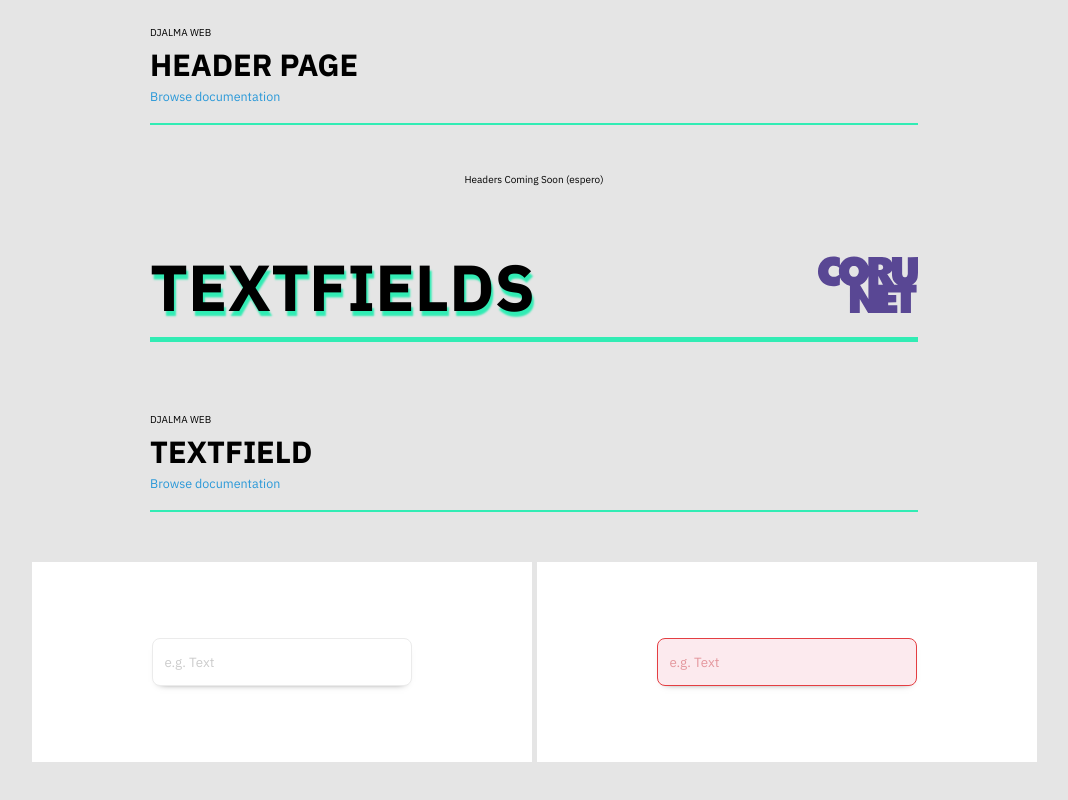
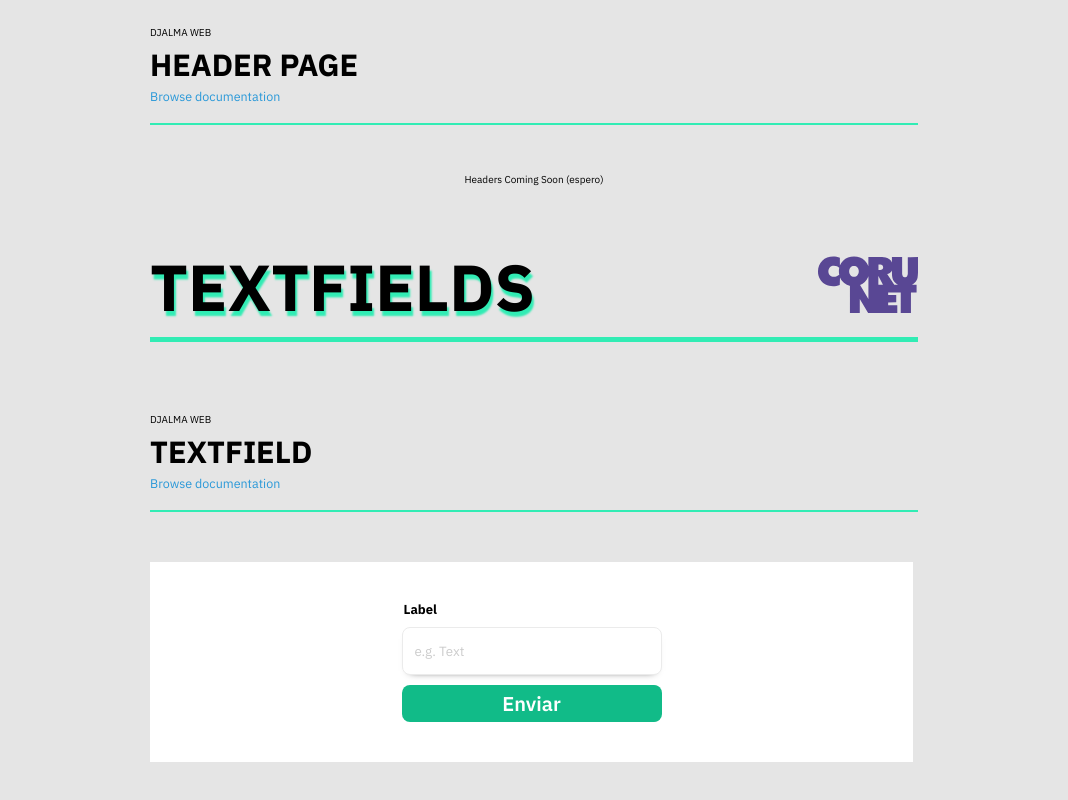
Before and after one commit to Guillx/n_djalma, a React (Create React App) app: page / in a window 1280 px wide. Shown: the part 3366-4166 px from the top of the page, without its empty margins (106-1174 px from the left). Built offline with nearby package versions, Linux system fonts and the light colour scheme.

Commit message:
textfield with validation and styles change when error

```diff
--- a/package.json
+++ b/package.json
@@ -9,6 +9,7 @@
     "prop-types": "^15.7.2",
     "react": "^17.0.2",
     "react-dom": "^17.0.2",
+    "react-hook-form": "^7.12.2",
     "react-router-dom": "^5.2.0",
     "react-scripts": "4.0.3",
     "sass": "^1.37.5",
--- a/src/components/textfields/Textfields.js
+++ b/src/components/textfields/Textfields.js
@@ -17,13 +17,13 @@ function Textfields() {
               placeholder="e.g. Text"
             />
           </div>
-          <div className="wrapper-textfield">
+          {/* <div className="wrapper-textfield">
             <TextFieldNoIcon
               className="tf-error"
               type="text"
               placeholder="e.g. Text"
             />
-          </div>
+          </div> */}
         </div>
       </div>
     </>
--- a/src/components/textfields/textfield/textfield-no-icon/TextfieldNoIcon.jsx
+++ b/src/components/textfields/textfield/textfield-no-icon/TextfieldNoIcon.jsx
@@ -1,7 +1,48 @@
+import { useForm } from "react-hook-form";
+
 export const TextFieldNoIcon = ({ className, type, placeholder }) => {
+  const {
+    register,
+    formState: { errors },
+    reset,
+    handleSubmit,
+  } = useForm();
+
+  // console.log(errors);
+
+  const onSubmit = (data) => {
+    console.log(data);
+    reset();
+  };
+
   return (
-    <form>
-      <input className={className} type={type} placeholder={placeholder} />
+    <form onSubmit={handleSubmit(onSubmit)} className="form-textfield">
+      <label className={`label-textfield ${errors.testText && "error-label"}`}>
+        Label
+      </label>
+      <input
+        name="requiredField"
+        type={type}
+        placeholder={placeholder}
+        className={`tf-no-icon-empty ${errors.testText && "error-input"}`}
+        {...register("testText", { required: true })}
+      />
+      {errors.testText?.type === "required" && (
+        <p className="error-text-textfiel">This would be some error text</p>
+      )}
+
+      <br />
+
+      <button type="submit" className="btn-send-form">
+        Enviar
+      </button>
+
+      {/* <button type="submit" className="btn-success">
+        V
+      </button>
+      <button type="submit" className="btn-error">
+        X
+      </button> */}
     </form>
   );
 };
--- a/src/components/textfields/textfield/textfield-no-icon/TextfieldNoIcon.scss
+++ b/src/components/textfields/textfield/textfield-no-icon/TextfieldNoIcon.scss
@@ -22,3 +22,47 @@
     color: $color-error-200;
   }
 }
+
+.form-textfield {
+  display: flex;
+  flex-direction: column;
+}
+
+.label-textfield {
+  font-weight: 700;
+  font-size: 1.3rem;
+  width: 42px;
+  height: 24px;
+  margin-left: 2px;
+}
+
+.btn-send-form {
+  width: 100%;
+  padding: 5px 32px;
+  background-color: $color-success-700;
+  border-radius: $border-radius;
+  border: none;
+  outline: none;
+  color: white;
+  font-size: 2rem;
+  font-weight: 600;
+
+  &:hover {
+    background-color: $color-success-500;
+  }
+}
+.error-input {
+  background: $color-error-50;
+  border: 1px solid $color-error-500;
+}
+.error-label {
+  color: $color-error-500;
+}
+
+.error-text-textfiel {
+  color: $color-error-500;
+  font-size: 13px;
+  line-height: 20px;
+  margin-top: 4px;
+  margin-left: 2px;
+}
```
Also changed, not shown: 1 other file (tests, documents, lock files or other folders).
